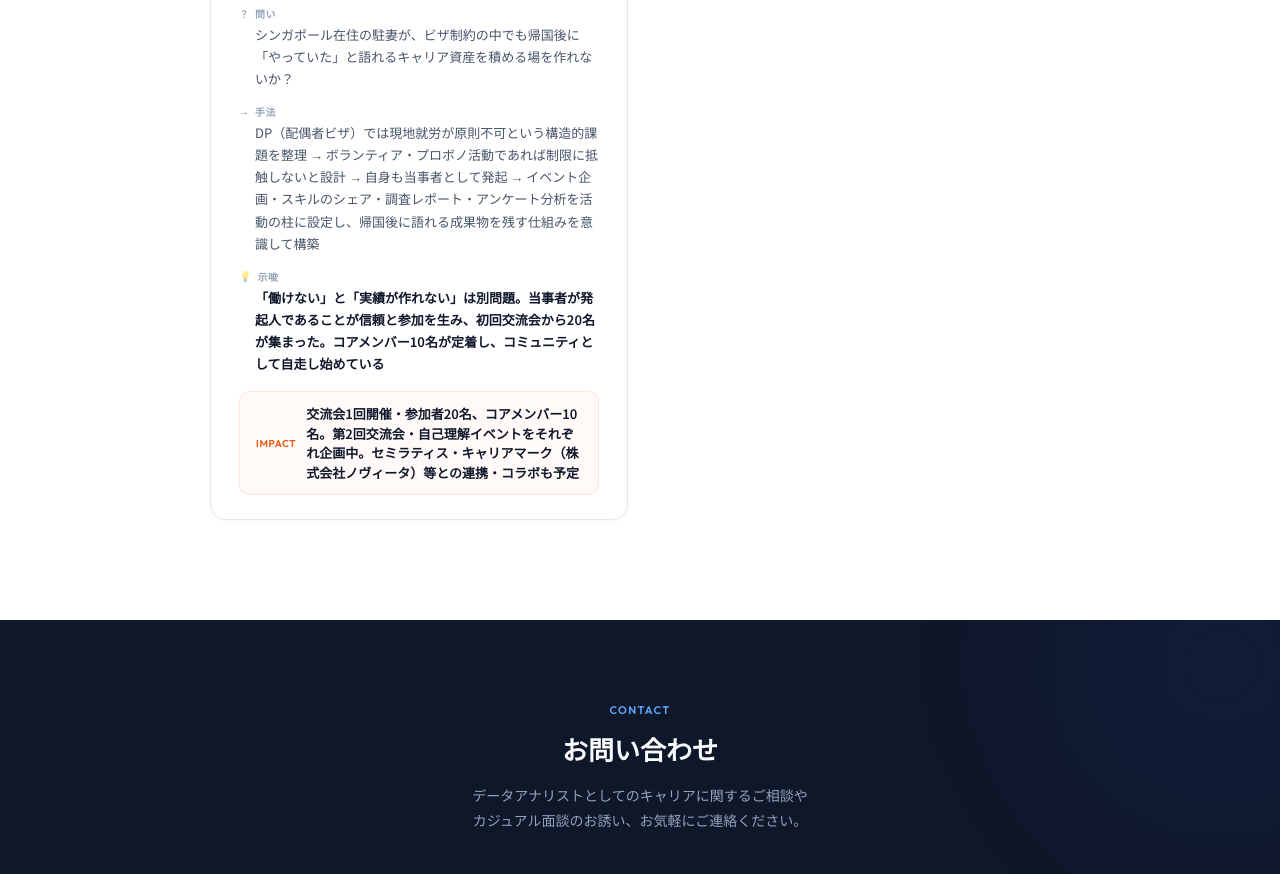
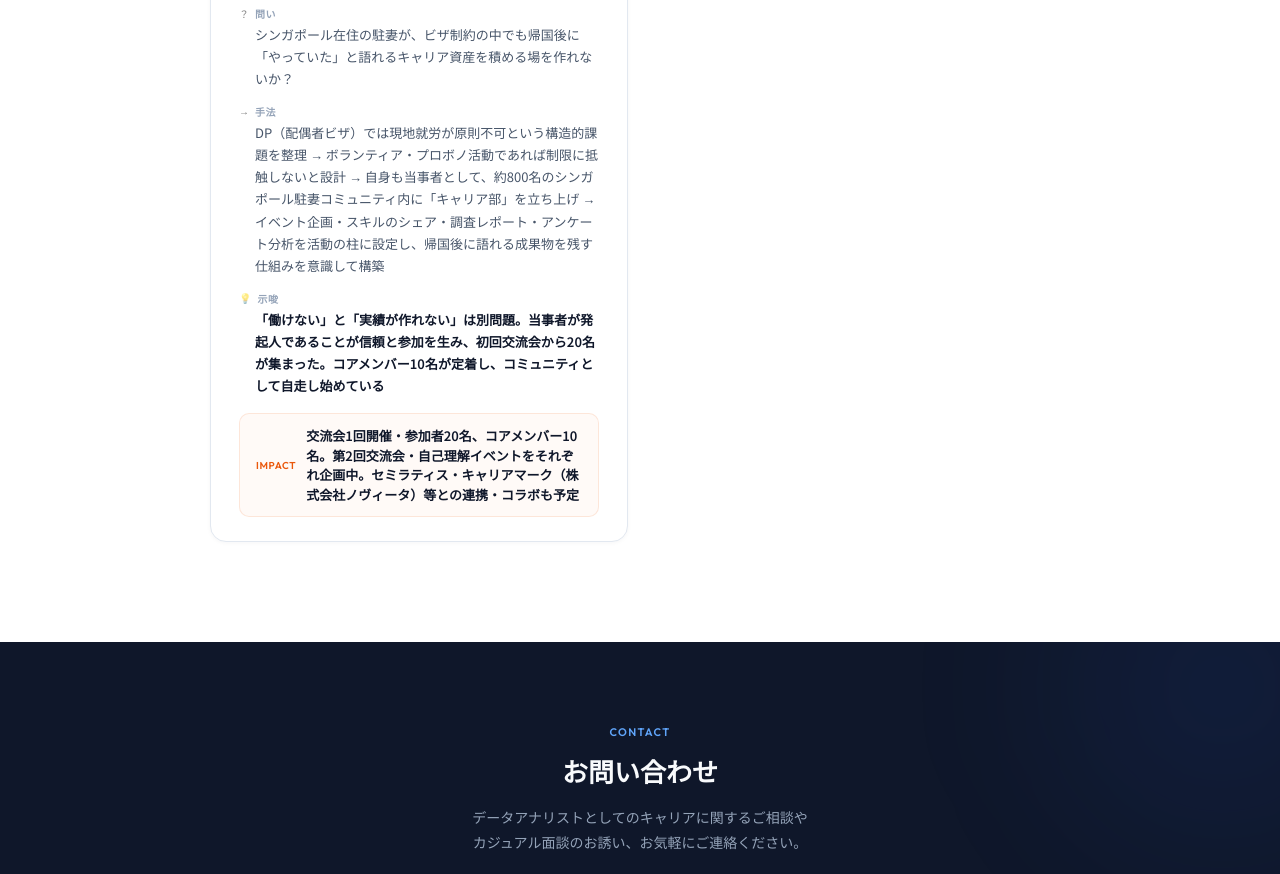
Before and after one commit to junkohanda/portfolio, a Next.js app: page / in a window 1280 px wide. Shown: the part 4380-5254 px from the top of the page. Built offline with nearby package versions, Linux system fonts and the light colour scheme.

Commit message:
fix: CCSPの説明を「800名コミュニティ内のキャリア部」に修正

```diff
--- a/src/app/Portfolio.jsx
+++ b/src/app/Portfolio.jsx
@@ -132,7 +132,7 @@ const portfolioData = {
       question:
         "シンガポール在住の駐妻が、ビザ制約の中でも帰国後に「やっていた」と語れるキャリア資産を積める場を作れないか？",
       approach:
-        "DP（配偶者ビザ）では現地就労が原則不可という構造的課題を整理 → ボランティア・プロボノ活動であれば制限に抵触しないと設計 → 自身も当事者として発起 → イベント企画・スキルのシェア・調査レポート・アンケート分析を活動の柱に設定し、帰国後に語れる成果物を残す仕組みを意識して構築",
+        "DP（配偶者ビザ）では現地就労が原則不可という構造的課題を整理 → ボランティア・プロボノ活動であれば制限に抵触しないと設計 → 自身も当事者として、約800名のシンガポール駐妻コミュニティ内に「キャリア部」を立ち上げ → イベント企画・スキルのシェア・調査レポート・アンケート分析を活動の柱に設定し、帰国後に語れる成果物を残す仕組みを意識して構築",
       insight:
         "「働けない」と「実績が作れない」は別問題。当事者が発起人であることが信頼と参加を生み、初回交流会から20名が集まった。コアメンバー10名が定着し、コミュニティとして自走し始めている",
       impact:
```
